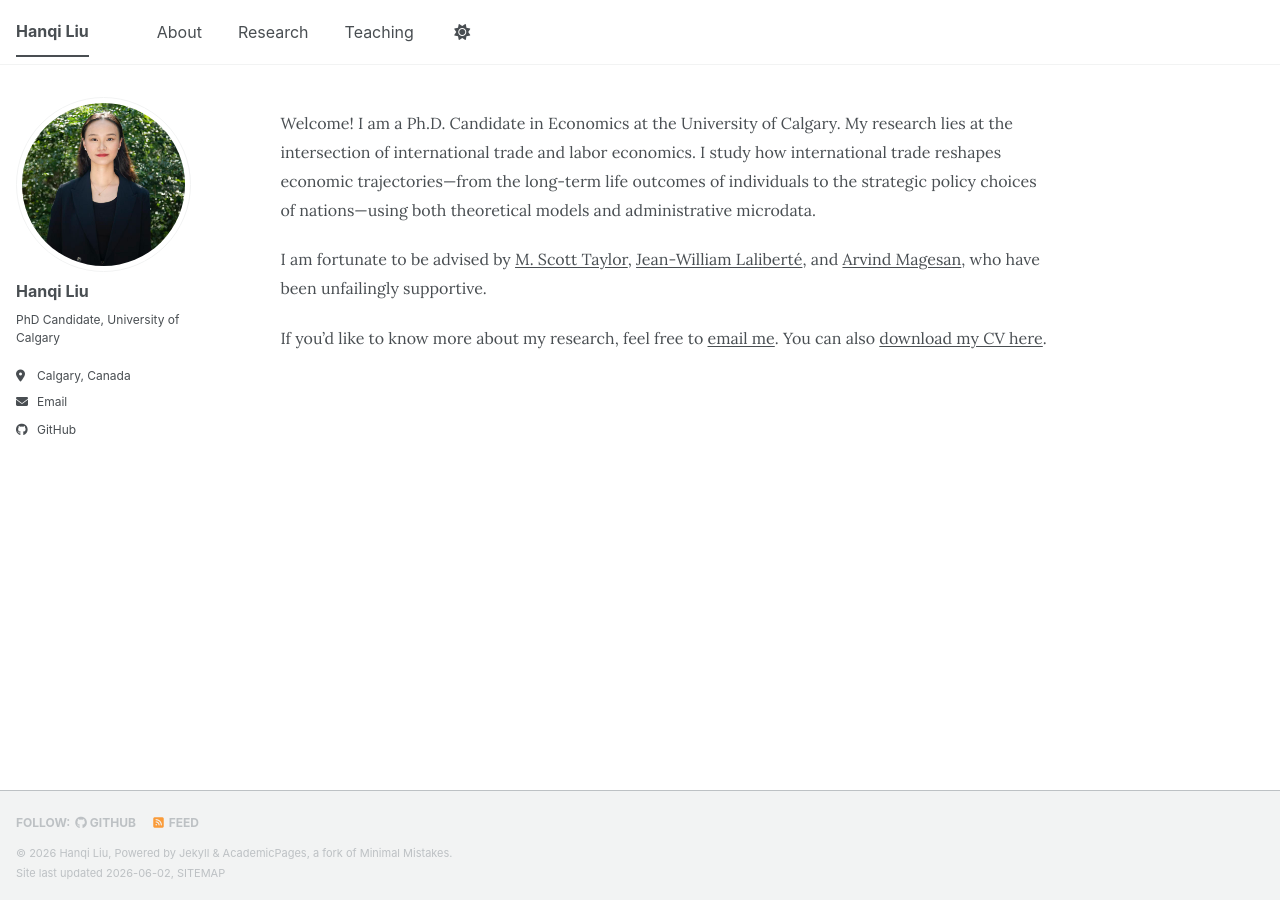
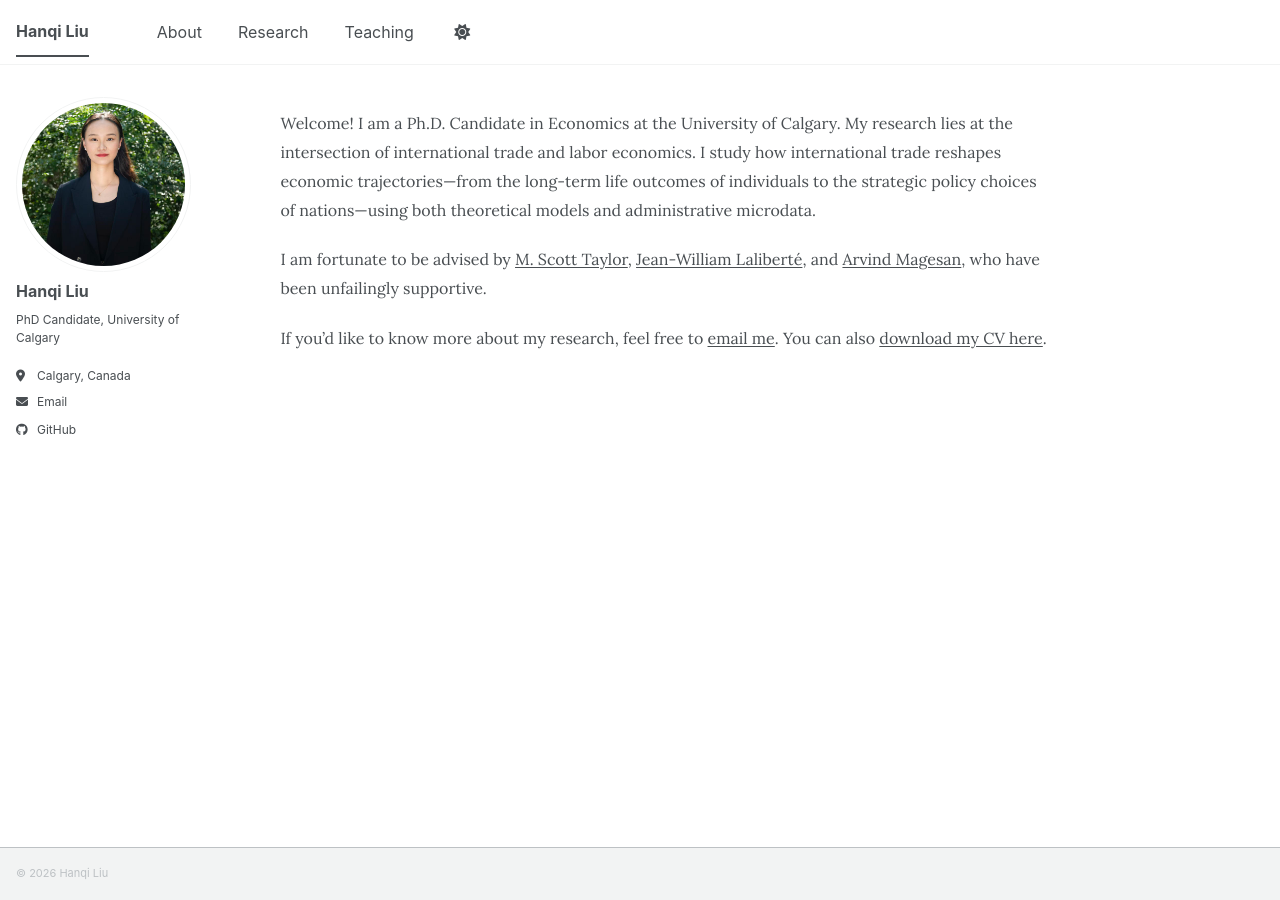
Before and after one commit to hanqi-liu-econ/hanqi-liu-econ.github.io, a Jekyll site: the page built from _pages/about.md, in a window 1280 px wide. Built offline with Jekyll 4.4.1, drawn with Linux system fonts in a browser that asks for light colours; a script bundle is joined from its source files by our own code; library files that are not in the unit come from our copies.

Commit message:
Update footer.html

```diff
--- a/_includes/footer.html
+++ b/_includes/footer.html
@@ -1,25 +1,4 @@
 {% include base_path %}
-
-{% if site.author.github or site.author.bitbucket or site.atom_feed.hide != true %}
-<div class="page__footer-follow">
-  <ul class="social-icons">
-    {% if site.data.ui-text[site.locale].follow_label %}
-      <li><strong>{{ site.data.ui-text[site.locale].follow_label }}</strong></li>
-    {% endif %}
-    {% if site.author.github %}
-      <li><a href="https://github.com/{{ site.author.github }}"><i class="fab fa-github" aria-hidden="true"></i> GitHub</a></li>
-    {% endif %}
-    {% if site.author.bitbucket %}
-      <li><a href="https://bitbucket.org/{{ site.author.bitbucket }}"><i class="fab fa-bitbucket" aria-hidden="true"></i> Bitbucket</a></li>
-    {% endif %}
-    {% if site.atom_feed.hide != true %}
-    <li><a href="{% if site.atom_feed.path %}{{ site.atom_feed.path }}{% else %}{{ base_path }}/feed.xml{% endif %}"><i class="fa fa-fw fa-rss-square" aria-hidden="true"></i> {{ site.data.ui-text[site.locale].feed_label | default: "Feed" }}</a></li>
-    {% endif %}
-  </ul>
+<div class="page__footer-copyright">
+  &copy; {{ site.time | date: '%Y' }} {{ site.name | default: site.title }}
 </div>
-{% endif %}
-
-<div class="page__footer-copyright">
-  &copy; {{ site.time | date: '%Y' }} {{ site.name | default: site.title }}, {{ site.data.ui-text[site.locale].powered_by | default: "Powered by" }} <a href="https://jekyllrb.com" rel="nofollow">Jekyll</a> &amp; <a href="https://github.com/academicpages/academicpages.github.io">AcademicPages</a>, a fork of <a href="https://mademistakes.com/work/minimal-mistakes-jekyll-theme/" rel="nofollow">Minimal Mistakes</a>.<br />
-  Site last updated {{ "now" | date: '%Y-%m-%d' }}, <a href="/sitemap/" style="text-transform: uppercase;">{{ site.data.ui-text[site.locale].site_map | default: "Sitemap" }}</a>
-</div>
```
